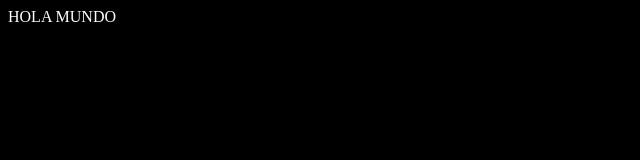
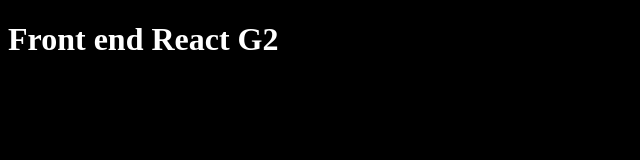
Before and after one commit to tomaspreuss/ejemplo-github-react, a plain HTML site: page index.html in a window 1280 px wide. Shown: the whole page, without its empty margins (0-640 px from the left). Drawn offline with Linux system fonts and the light colour scheme.

Commit message:
actualizado del index.html

```diff
--- a/index.html
+++ b/index.html
@@ -8,6 +8,6 @@
     <link rel="stylesheet" href="assets/css/styles.css">
 </head>
 <body>
-    HOLA MUNDO
+    <h1>Front end React G2</h1>
 </body>
 </html>
```
